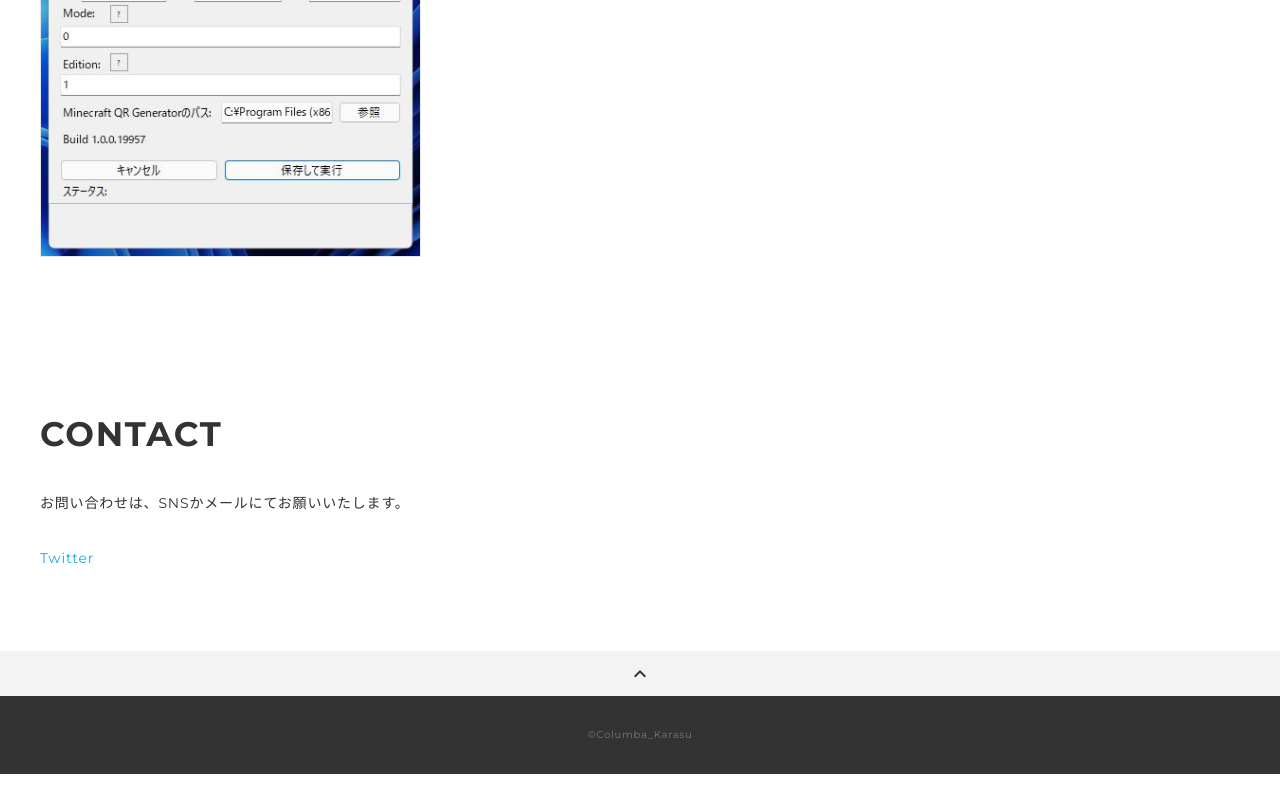
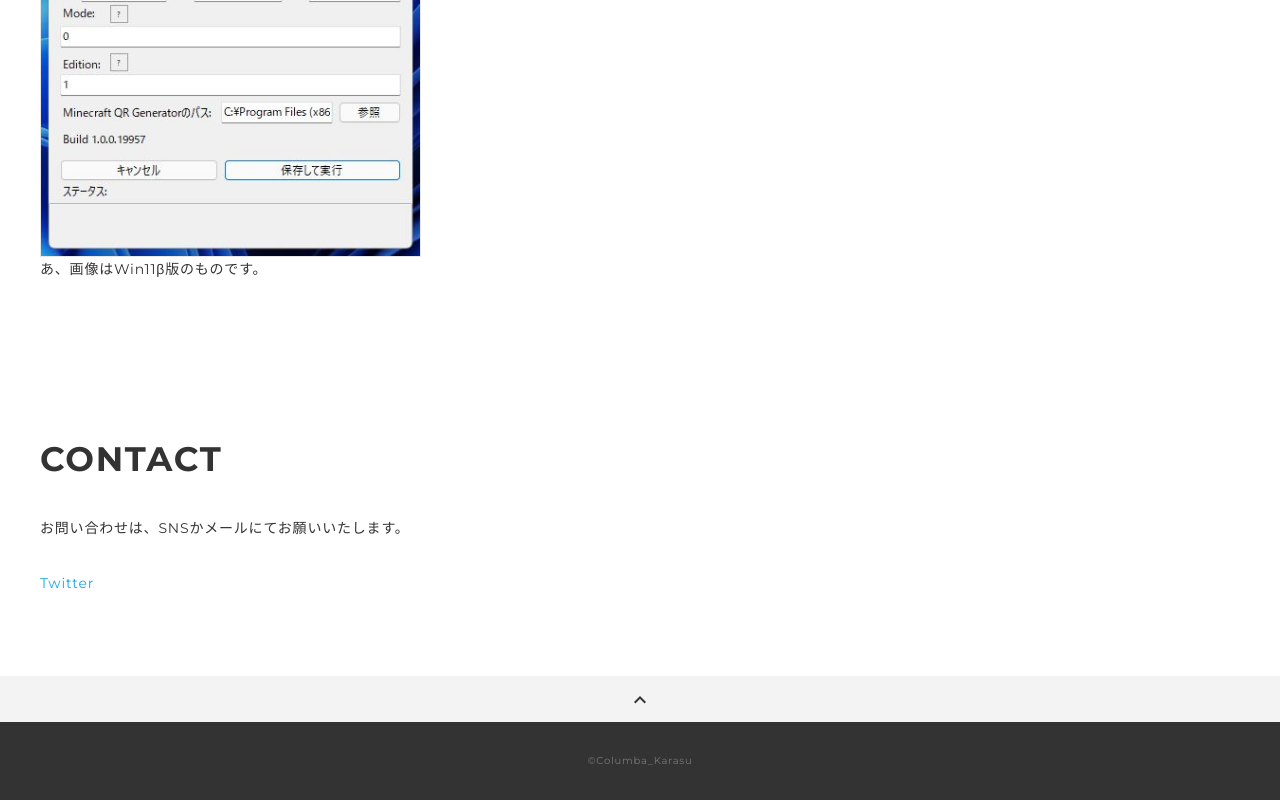
Before and after one commit to Hashibutogarasu/Minecraft-QR-Code, a plain HTML site: page index.html in a window 1280 px wide. Shown: the part 1337-2137 px from the top of the page. Before the commit the page ends 2111 px from the top, so only its background shows below. Drawn offline with nearby package versions, Linux system fonts and the light colour scheme; a script that the page names is missing.

Commit message:
スクショの説明の追加

```diff
--- a/index.html
+++ b/index.html
@@ -60,9 +60,8 @@
             <a class="works-item" href="works-template.html">
               <h3>インストールして起動したら、多分こんな感じのフォームが開くので、<br />
                 適当に値を設定して、保存して実行を押してください。</h3>
-
-
                 <p class="works-img"><img src="img/screenshot.JPG" alt="" /></p>
+                <p>あ、画像はWin11β版のものです。</p>
             </a>
             </a>
           </div>
```
